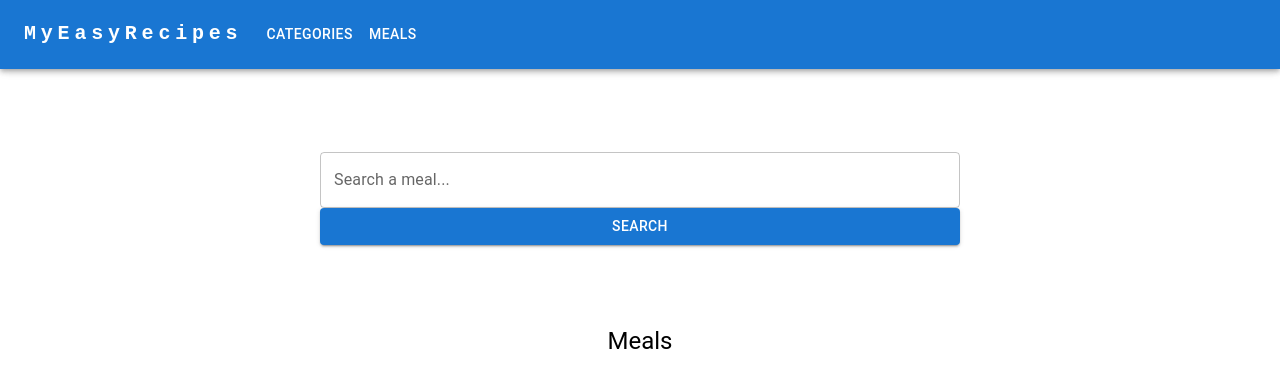
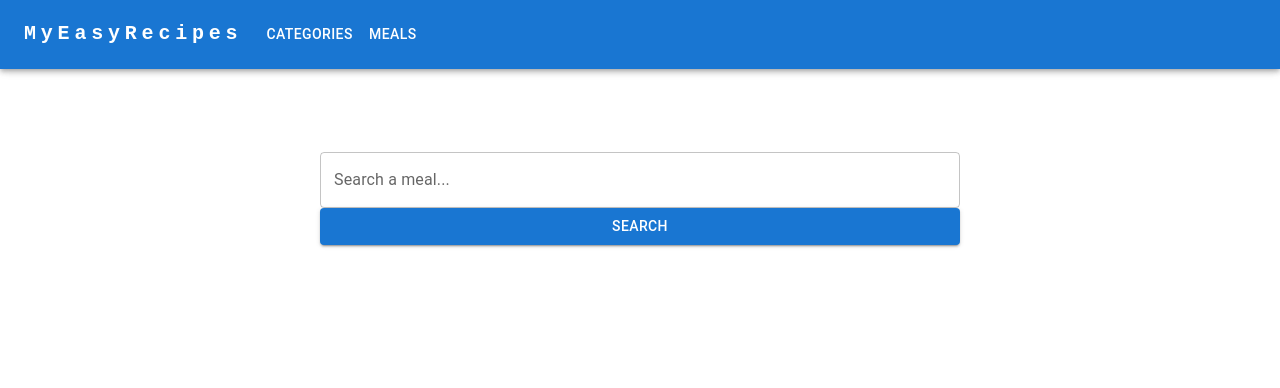
Before and after one commit to Thiagoramos456/MyEasyRecipes, a Next.js app: page /meals in a window 1280 px wide. Shown: the top 388 px of the page. Built offline with nearby package versions, Linux system fonts and the light colour scheme.

Commit message:
Fix title meals appearing when there is no meal

```diff
--- a/components/Home/MealsDisplay.tsx
+++ b/components/Home/MealsDisplay.tsx
@@ -6,7 +6,7 @@ function MealsDisplay({ meals } : IProps) {
   return (
     <Box>
       <Grid my={4} display='flex' justifyContent='center' alignItems='center'>
-        <Typography variant='h5'>{ "Meals" }</Typography>
+        <Typography variant='h5'>{ meals.length > 0 ? "Meals" : "" }</Typography>
       </Grid>
 			<Box display='flex' gap={2} flexWrap='wrap' justifyContent='center' alignItems='center'>
 			{ meals?.map((meal) => <MealCard key={meal.idMeal} meal={meal} /> ) }
```
